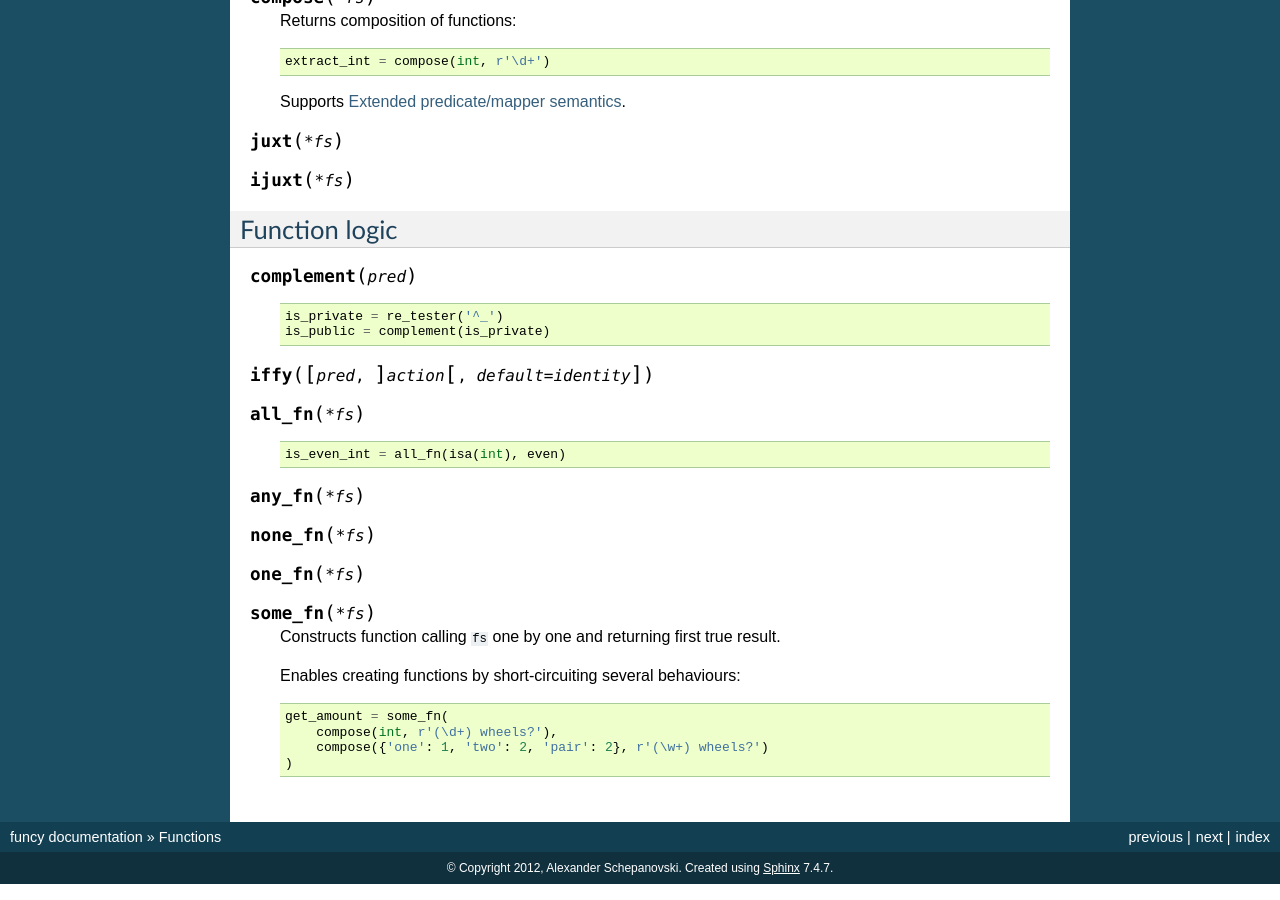
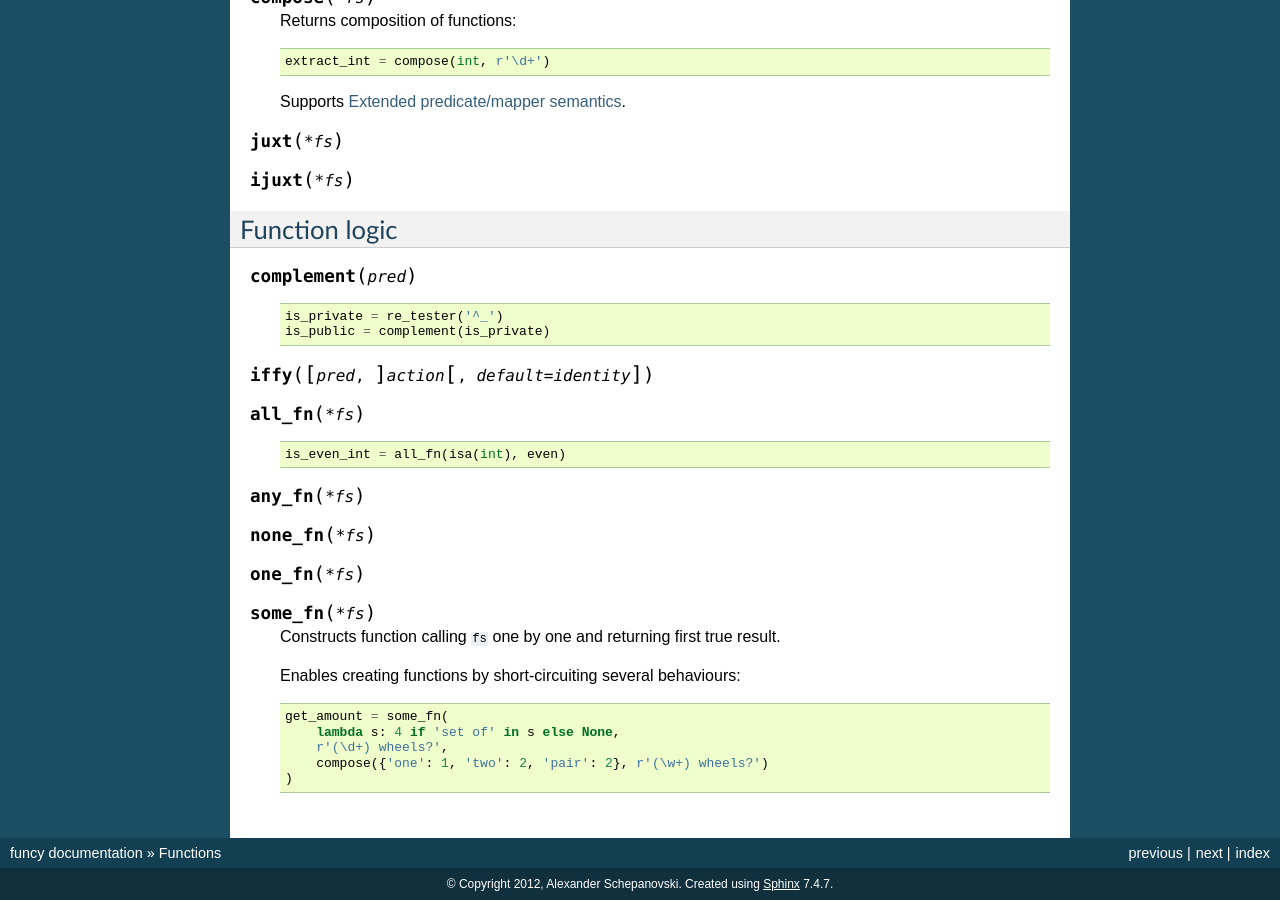
Before and after one commit to Jamaal224/funcy, a Sphinx documentation site: the page built from docs/funcs.rst, in a window 1280 px wide and 900 px high, scrolled down 1010 px. Built offline with Sphinx 7.4.7, drawn with Linux system fonts in a browser that asks for light colours.

Commit message:
Better example for some_fn()

```diff
--- a/docs/funcs.rst
+++ b/docs/funcs.rst
@@ -101,6 +101,7 @@ Function logic
     Enables creating functions by short-circuiting several behaviours::
 
         get_amount = some_fn(
-            compose(int, r'(\d+) wheels?'),
+            lambda s: 4 if 'set of' in s else None,
+            r'(\d+) wheels?',
             compose({'one': 1, 'two': 2, 'pair': 2}, r'(\w+) wheels?')
         )
```
